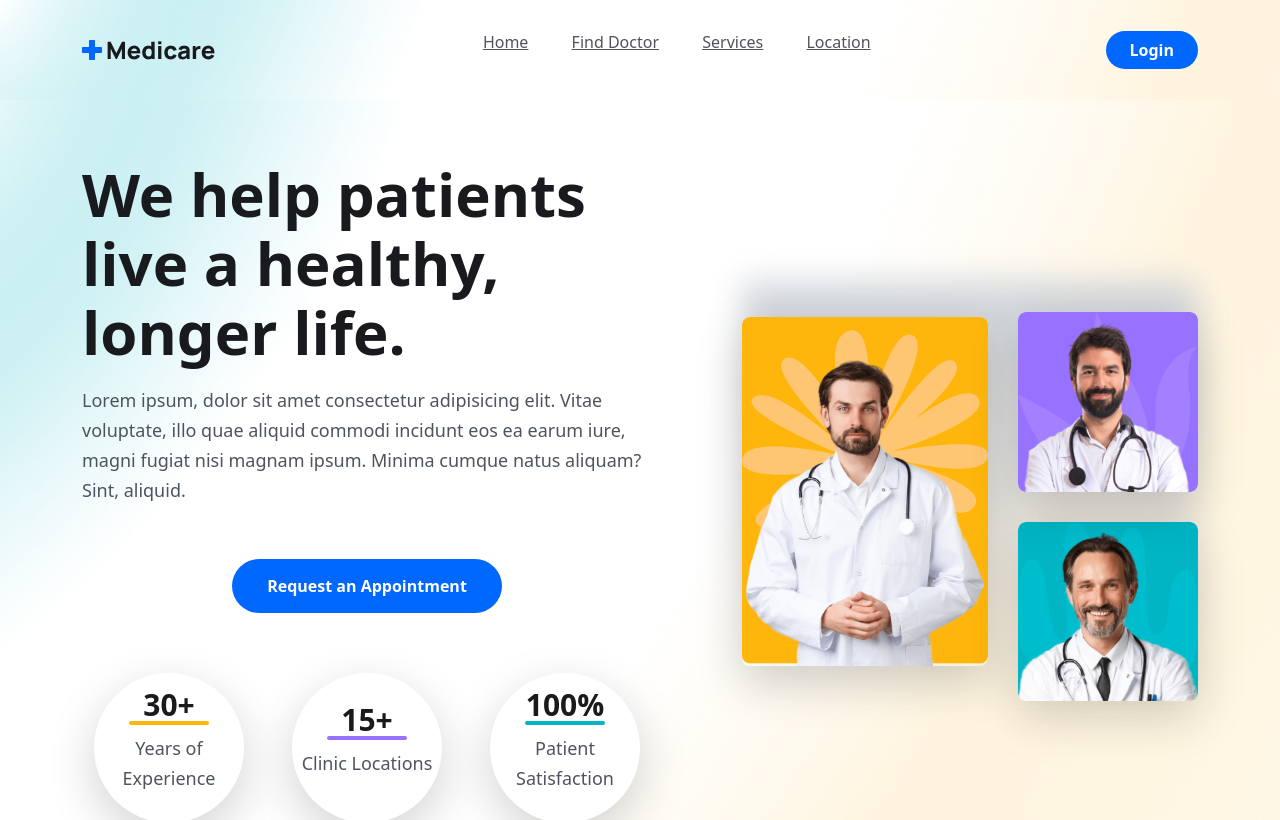
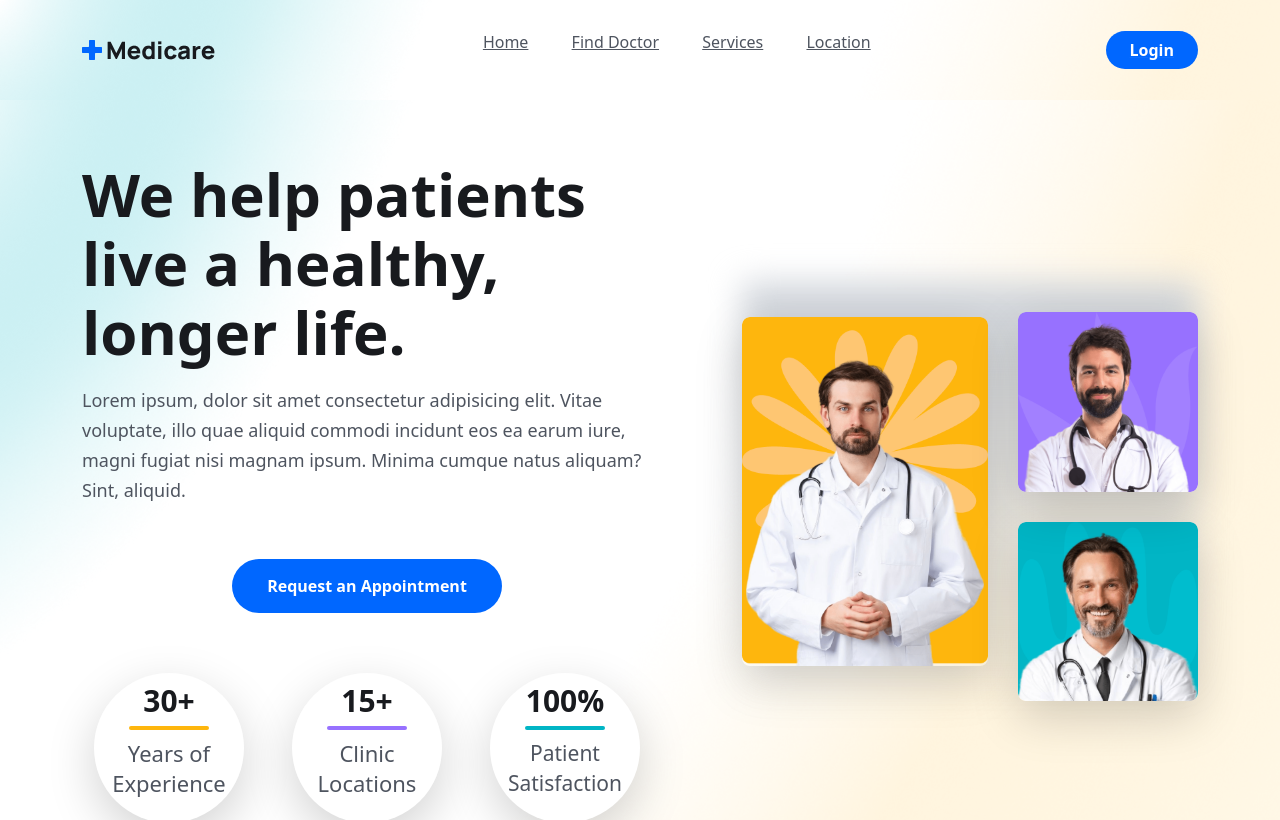
Before and after one commit to Amanmalik5211/DoctorAppoint, a React (Vite) app in the folder frontend/: page / in a window 1280 px wide. Shown: the top 820 px of the page. Built offline with nearby package versions, Linux system fonts and the light colour scheme; no server answers.

Commit message:
Update Home.jsx

```diff
--- a/frontend/src/pages/Home.jsx
+++ b/frontend/src/pages/Home.jsx
@@ -107,8 +107,8 @@ const Home = () => {
                   <h2 className="text-[30px] flex justify-center items-center font-[600] text-headingColor">
                     30+
                   </h2>
-                  <span className="w-[80px] h-1 bg-yellowColor rounded-full block mt-[-10px]"></span>
-                  <p className="text_para text-center mt-2">
+                  <span className="w-[80px] h-1 bg-yellowColor rounded-full block mt-[-1px]"></span>
+                  <p className="text_para text-center mt-2 text-[22px]">
                     Years of Experience
                   </p>
                 </div>
@@ -118,9 +118,9 @@ const Home = () => {
                   <h2 className="text-[30px] flex justify-center items-center font-[600] text-headingColor">
                     15+
                   </h2>
-                  <span className="w-[80px] h-1 bg-purpleColor rounded-full block mt-[-10px]"></span>
-                  <p className="text_para text-center mt-2  ">
-                    Clinic Locations
+                  <span className="w-[80px] h-1 bg-purpleColor rounded-full block mt-[-1px]"></span>
+                  <p className="text_para text-center mt-2 text-[22px]  ">
+                    Clinic  Locations
                   </p>
                 </div>
 
@@ -129,8 +129,8 @@ const Home = () => {
                   <h2 className="text-[30px] flex justify-center items-center font-[600] text-headingColor">
                     100%
                   </h2>
-                  <span className="w-[80px] h-1 bg-irisBlueColor rounded-full block mt-[-10px]"></span>
-                  <p className="text_para text-center mt-2">
+                  <span className="w-[80px] h-1 bg-irisBlueColor rounded-full block mt-[-1px]"></span>
+                  <p className="text_para text-center mt-2 text-[21px]">
                     Patient Satisfaction
                   </p>
                 </div>
```
